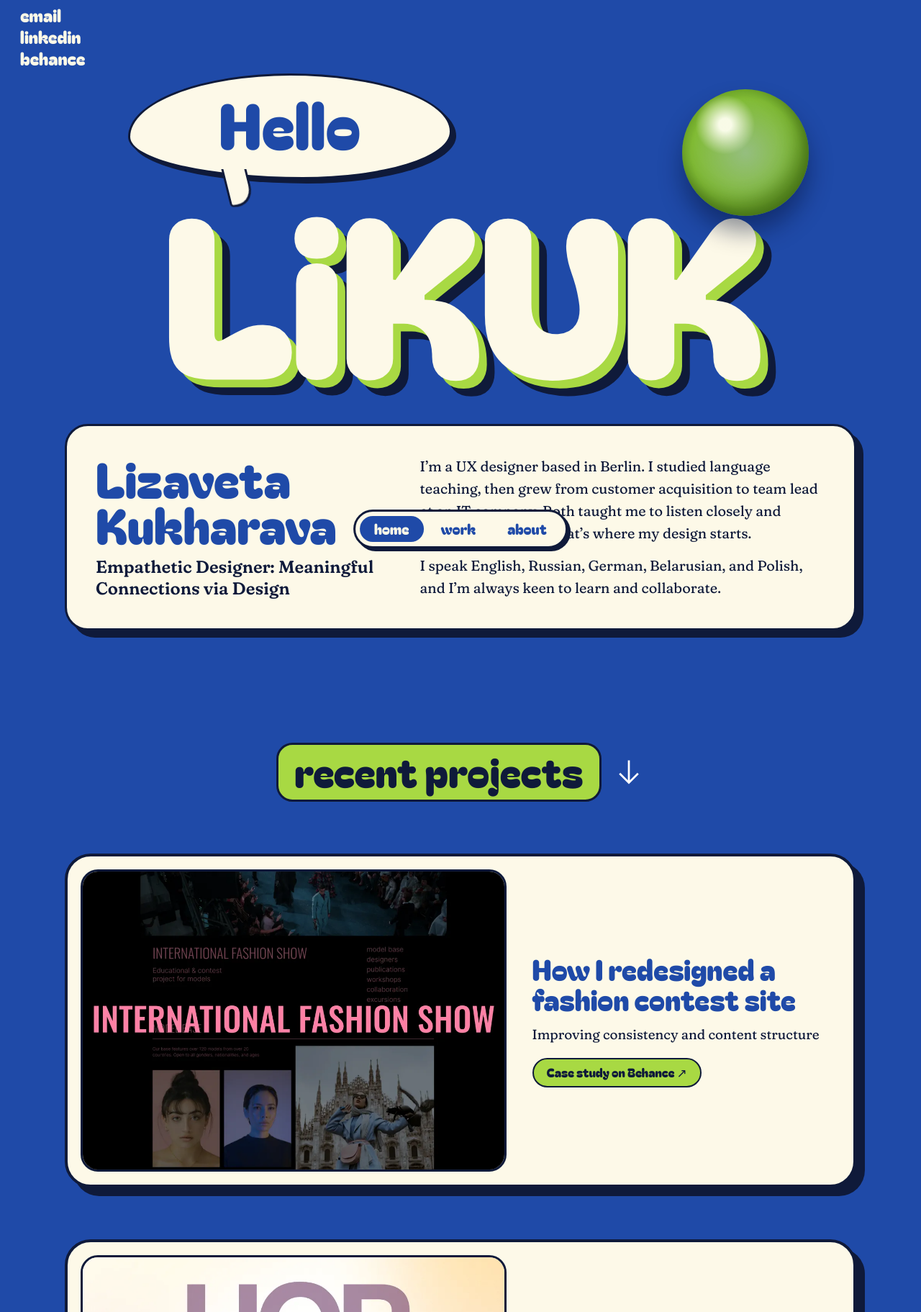
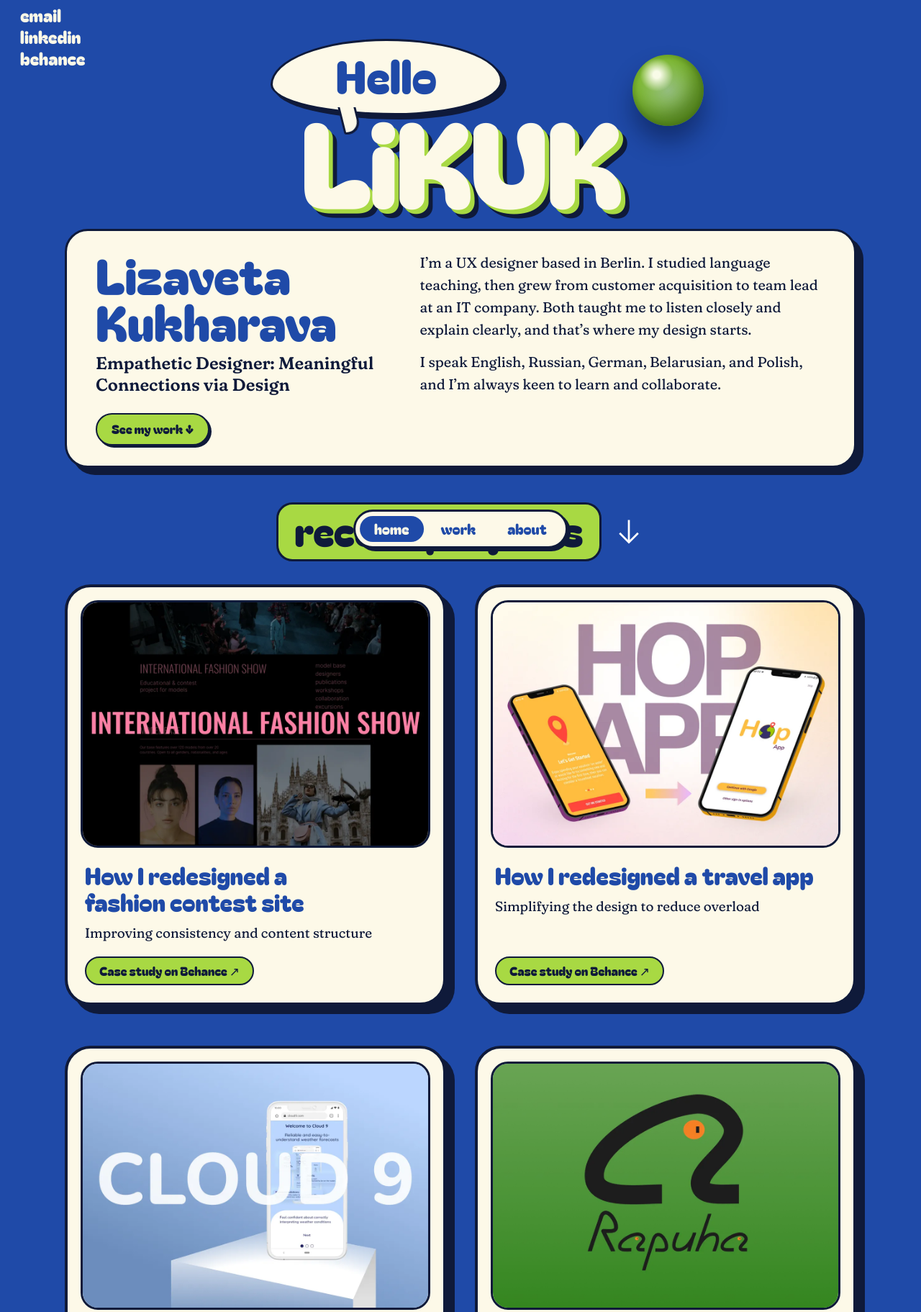
Before and after one commit to lkukhareva/portfolio, an Astro site: page / in a window 1280 px wide. Shown: the part 18-1841 px from the top of the page at 72% size. Built offline with nearby package versions, Linux system fonts and the light colour scheme; Astro itself is replaced by a stand-in of ours.

Commit message:
Bring project cards into a compact grid
- Add a direct “See my work” link to the introduction
- Tighten the hero layout to bring projects into view sooner

```diff
--- a/public/css/index.css
+++ b/public/css/index.css
@@ -2,19 +2,24 @@
    greetings in five languages,
    and a lime glass sphere, then the introduction on a cream sticker. */
 .hero {
-  padding-top: 120px;
+  padding-top: 72px;
 }
 
+/* One measure, the wordmark size, places the bubble and sphere around it, so
+   the group keeps its shape at every width and clears the header contacts. */
 .hero-stage {
+  --mark: max(80px, 15cqi);
   position: relative;
   container-type: inline-size;
-  padding-top: 12cqi;
 }
 
 .hero-wordmark {
   color: var(--cream);
-  /* Sized so the introduction, with her name, reaches the first screen. */
-  font: 400 28cqi/0.9 var(--display);
+  /* Kept to a strip, so her name and the first projects reach the first
+     screen. The margin, not the stage's padding, makes room for the bubble:
+     cqi resolves against the stage only inside it. */
+  margin-top: calc(0.5 * var(--mark) + 9px);
+  font: 400 var(--mark)/0.9 var(--display);
   letter-spacing: -0.02em;
   text-align: center;
   text-shadow: 0.035em 0.035em 0 var(--lime), 0.07em 0.07em 0 var(--ink);
@@ -24,7 +29,7 @@
 .hero-bubble {
   position: absolute;
   top: 0;
-  left: 8%;
+  left: calc(50% - 1.6 * var(--mark));
   z-index: 2;
   display: grid;
   padding: 0.25em 0.55em 0.35em;
@@ -33,7 +38,7 @@
   background-color: var(--cream);
   box-shadow: 6px 6px 0 var(--ink);
   color: var(--blue);
-  font: 400 8cqi/1 var(--display);
+  font: 400 calc(0.38 * var(--mark))/1 var(--display);
 }
 
 /* Five words share one cell, so the bubble fits the widest. The greeting
@@ -77,8 +82,8 @@
 .hero-sphere {
   position: absolute;
   top: 2cqi;
-  right: 6%;
-  width: 16cqi;
+  left: calc(50% + 1.45 * var(--mark));
+  width: calc(0.6 * var(--mark));
   aspect-ratio: 1;
   border-radius: 50%;
   background:
@@ -94,10 +99,10 @@
   grid-template-columns: minmax(0, 5fr) minmax(0, 7fr);
   /* The second row absorbs any extra height from a long intro, so the name
      and tagline stay together at the top beside the text. */
-  grid-template-rows: auto 1fr;
+  grid-template-rows: auto auto 1fr;
   gap: 0 48px;
-  margin-top: 56px;
-  padding: 40px;
+  margin-top: 24px;
+  padding: 28px 40px;
   border: 3px solid var(--ink);
   border-radius: 32px;
   background-color: var(--cream);
@@ -121,9 +126,39 @@
   line-height: 1.25;
 }
 
+/* A skip ahead for visitors who came for the work; drawn like the card links. */
+.hero-work-link {
+  grid-column: 1;
+  justify-self: start;
+  align-self: start;
+  margin-top: 24px;
+  padding: 10px 20px;
+  border: 2px solid var(--ink);
+  border-radius: 999px;
+  background-color: var(--lime);
+  box-shadow: 3px 3px 0 var(--ink);
+  color: var(--ink);
+  font: 400 17px/1.2 var(--display);
+  text-decoration: none;
+  transition: transform 0.2s ease, box-shadow 0.2s ease;
+}
+
+/* Lime on cream is too faint for a focus ring; ink keeps 3:1. */
+.hero-work-link:focus-visible {
+  outline-color: var(--ink);
+  border-radius: 999px;
+}
+
+@media (hover: hover) {
+  .hero-work-link:hover {
+    transform: translate(-2px, -2px);
+    box-shadow: 5px 5px 0 var(--ink);
+  }
+}
+
 .hero-text {
   grid-column: 2;
-  grid-row: 1 / span 2;
+  grid-row: 1 / span 3;
   font-size: 20px;
 }
 
@@ -154,15 +189,15 @@
 }
 
 @media (max-width: 820px) {
-  .hero {
-    padding-top: 140px;
-  }
-
   .hero-intro {
     grid-template-columns: minmax(0, 1fr);
     grid-template-rows: none;
-    margin-top: 48px;
+    margin-top: 24px;
     padding: 24px;
+  }
+
+  .hero-work-link {
+    margin-top: 20px;
   }
 
   .hero-text {
--- a/public/css/work.css
+++ b/public/css/work.css
@@ -1,14 +1,23 @@
-.work {
-  padding-top: 16px;
+/* The work follows the introduction closely: it is what visitors came for. */
+.work .section-label {
+  margin-top: 48px;
 }
 
-/* Whole-card links as cream stickers that lift on hover. */
+/* Four equal case studies, two to a row, so all of them sit within about one
+   screen and can be compared at a glance. */
+.project-grid {
+  display: grid;
+  grid-template-columns: repeat(2, minmax(0, 1fr));
+  gap: 56px 40px;
+  margin-top: 32px;
+}
+
+/* Whole-card links as cream stickers that lift on hover. The text row takes
+   any spare height, so the Behance links line up across a row. */
 .project-card {
   display: grid;
-  grid-template-columns: minmax(0, 58fr) minmax(0, 42fr);
-  align-items: center;
-  gap: 36px;
-  margin-top: 72px;
+  grid-template-rows: auto 1fr;
+  gap: 20px;
   padding: 18px;
   border: 4px solid var(--ink);
   border-radius: 36px;
@@ -42,18 +51,26 @@
   border-radius: 24px;
 }
 
+.project-body {
+  display: flex;
+  flex-direction: column;
+  align-items: flex-start;
+  padding: 0 6px 6px;
+}
+
 .project-title {
   color: var(--blue);
-  font: 400 clamp(28px, 3.2vw, 40px)/1.05 var(--display);
+  font: 400 clamp(26px, 2.6vw, 34px)/1.1 var(--display);
 }
 
 .project-description {
-  margin-top: 14px;
+  margin-top: 10px;
+  margin-bottom: 18px;
 }
 
 .project-cta {
   display: inline-block;
-  margin-top: 18px;
+  margin-top: auto;
   padding: 8px 18px;
   border: 2px solid var(--ink);
   border-radius: 999px;
@@ -70,10 +87,22 @@
 }
 
 @media (max-width: 820px) {
+  .work .section-label {
+    margin-top: 56px;
+  }
+
+  .project-grid {
+    grid-template-columns: minmax(0, 1fr);
+    gap: 48px;
+    margin-top: 32px;
+  }
+
   .project-card {
-    grid-template-columns: minmax(0, 1fr);
-    gap: 20px;
     padding: 14px;
+  }
+
+  .project-body {
+    padding: 0 4px 4px;
   }
 
   .work-contact {
--- a/src/components/HomeSection.astro
+++ b/src/components/HomeSection.astro
@@ -15,6 +15,7 @@
   <div class="hero-intro">
     <h1 class="hero-name">Lizaveta Kukharava</h1>
     <p class="hero-tagline">Empathetic Designer: Meaningful Connections via Design</p>
+    <a class="hero-work-link" href="./#work">See my work&nbsp;<span aria-hidden="true">↓</span></a>
     <div class="hero-text">
       <p>
         I’m a UX designer based in Berlin. I studied language teaching, then
--- a/src/components/WorkSection.astro
+++ b/src/components/WorkSection.astro
@@ -10,9 +10,11 @@ const ordered = [projects.fashion, projects.hop, projects.cloud, projects.rapuha
     <h2>Recent projects</h2>
     <img src="assets/section-arrow.svg" alt="">
   </div>
-  {ordered.map((project, index) => (
-    <ProjectCard project={project} loading={index === 0 ? undefined : 'lazy'} />
-  ))}
+  <div class="project-grid">
+    {ordered.map((project, index) => (
+      <ProjectCard project={project} loading={index < 2 ? undefined : 'lazy'} />
+    ))}
+  </div>
 
   <p class="work-contact">
     Reach out to <a href="mailto:contact@lizavetakuk.com">contact@<wbr>lizavetakuk.com</a> to team up and transform your challenges into wins.
```
Also changed, not shown: tests/design-review.test.mjs (+10 -0 lines).
